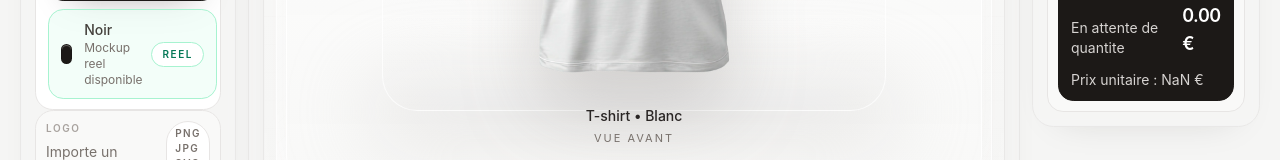
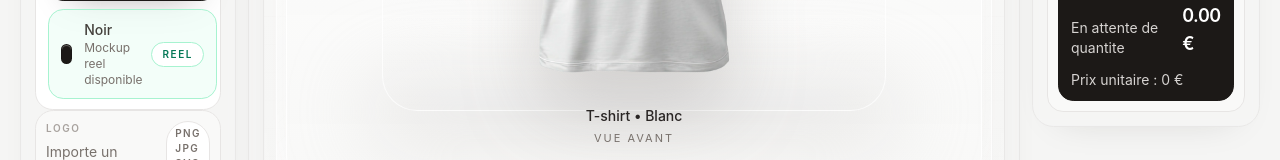
Before and after one commit to mathieuSIO/ProductStudioEditor, a React (Vite) app: page / in a window 1280 px wide. Shown: the part 625-785 px from the top of the page. Built offline with nearby package versions, Linux system fonts and the light colour scheme.

Commit message:
Fix NaN bug on empty quantity

```diff
--- a/src/features/editor/components/panels/PriceSummaryPanel.tsx
+++ b/src/features/editor/components/panels/PriceSummaryPanel.tsx
@@ -8,6 +8,7 @@ export function PriceSummaryPanel({
   totalQuantity,
 }: PriceSummaryPanelProps) {
   const hasQuantity = totalQuantity > 0
+  const unitPrice = hasQuantity ? grandTotal / totalQuantity : 0;
 
   return (
     <div className="rounded-[1rem] border border-stone-200 bg-stone-50/80 p-2.5">
@@ -43,7 +44,9 @@ export function PriceSummaryPanel({
             {formatEuro(grandTotal)}
           </p>
         </div>
-        <p className="text-sm text-stone-300 mt-3">Prix unitaire : {grandTotal / totalQuantity} €</p>
+        <p className="text-sm text-stone-300 mt-3">
+          Prix unitaire : { unitPrice || 0} €
+        </p>
       </div>
     </div>
   )
```
